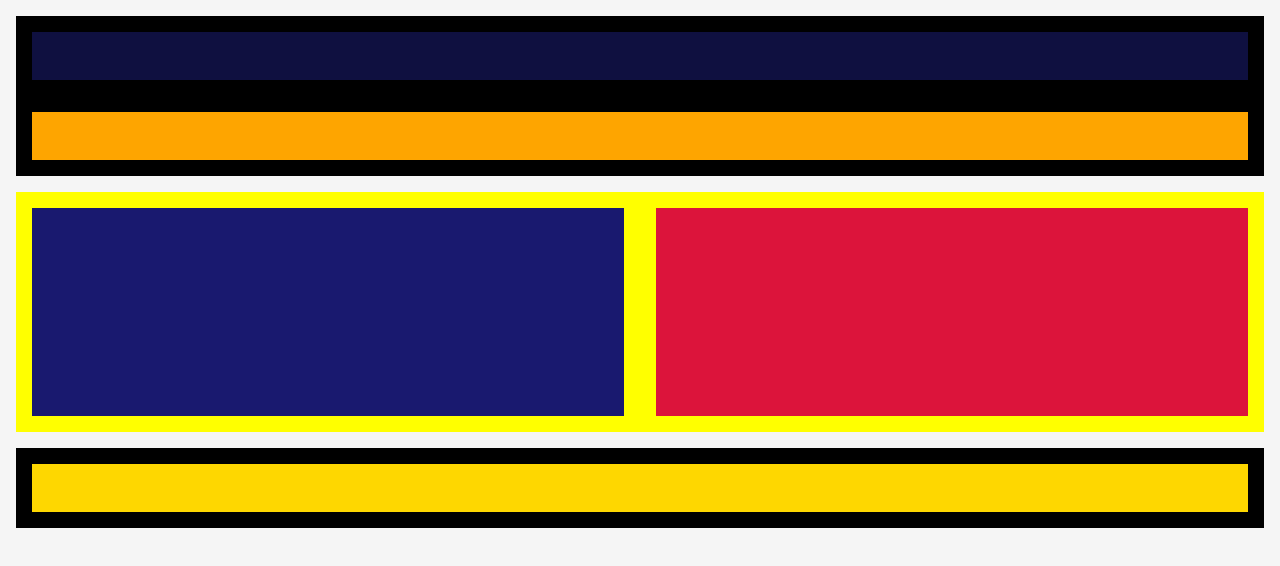
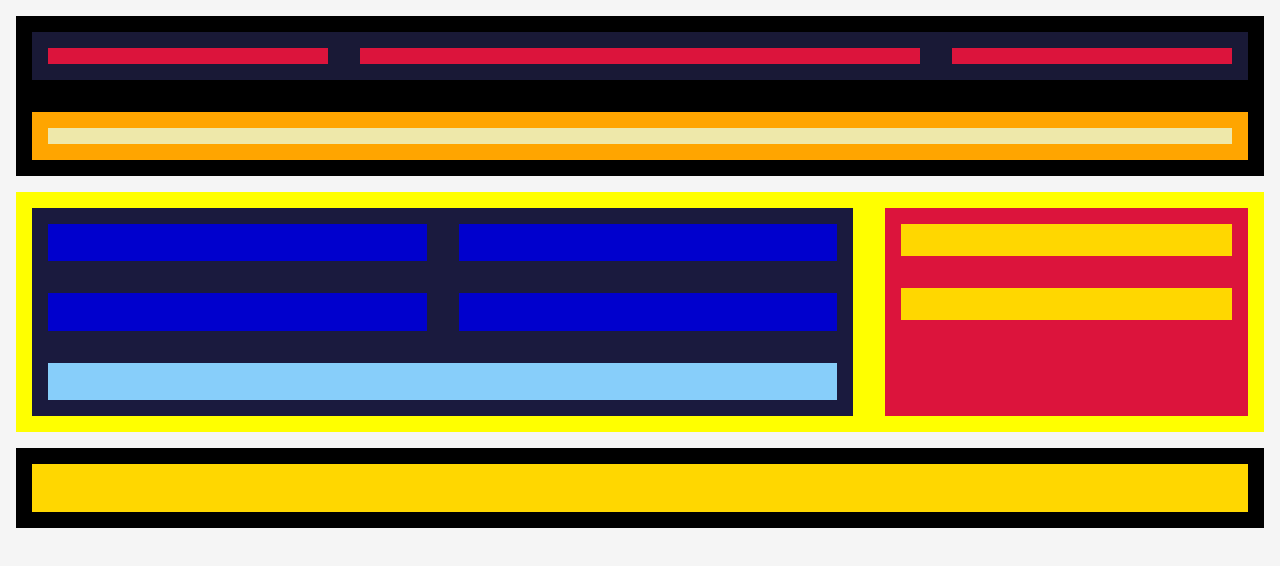
Before and after one commit to fidelvc/m3-1, a plain HTML site: page index.html in a window 1280 px wide. Drawn offline with Linux system fonts and the light colour scheme.

Commit message:
ejercicio 1

```diff
--- a/index.html
+++ b/index.html
@@ -20,8 +20,17 @@
             </nav>
         </header>
         <main class="main">
-            <section class="section_main"></section>
-            <aside class="aside"></aside>
+            <section class="section_main">
+                <div></div>
+                <div></div>
+                <div></div>
+                <div></div>
+                <div></div>
+            </section>
+            <aside class="aside">
+                <div class="div"></div>
+                <div class="div"></div>
+            </aside>
         </main>
         <footer class="footer">
             <section class="section_footer"></section>
--- a/styles/style.css
+++ b/styles/style.css
@@ -15,6 +15,7 @@ body{
 
 .container{
     min-height: 40rem;
+    min-width: 40rem;
 }
 
 
@@ -27,12 +28,28 @@ body{
 }
 .headerbar{
     flex: 1;
-    background-color: rgb(16, 16, 64);
+    background-color: rgb(25, 25, 54);
+    margin: 1rem;
+    display: flex;
+}
+.headerbar>div {
+    flex: 1;
+    background-color: crimson;
     margin: 1rem;
 }
+.headerbar>div:nth-child(2){
+    flex:  2;
+}
+
 .navbar {
     flex: 1;
     background-color: orange;
+    margin: 1rem;
+    display: flex;
+}
+.navbar>span{
+    flex: 1;
+    background-color: palegoldenrod;
     margin: 1rem;
 }
 
@@ -44,14 +61,39 @@ body{
     display: flex;
 }
 .section_main {
-    flex: 1;
+    flex-grow: 2;
     margin: 1rem;
-    background-color: midnightblue;
+    background-color: rgb(26, 26, 62);
+
+    display: flex;
+    flex-wrap: wrap;
 
 }
+.section_main>div{
+    background-color: mediumblue;
+    flex-grow: 1;
+    flex-basis: 40%;
+    margin: 1rem;
+
+}
+.section_main>div:last-child{
+    flex-grow: 2;
+    flex-basis: 100%;
+    background-color: lightskyblue;
+}
+
 .aside {
-    flex: 1;
+    flex-grow: 1;
     background-color: crimson;
+    margin: 1rem;
+    display: flex;
+    flex-wrap: wrap;
+    flex-direction: column;
+}
+.aside>div{
+    background-color: gold;
+    height: 2rem;
+    flex-shrink: 10%;
     margin: 1rem;
 }
 
```
